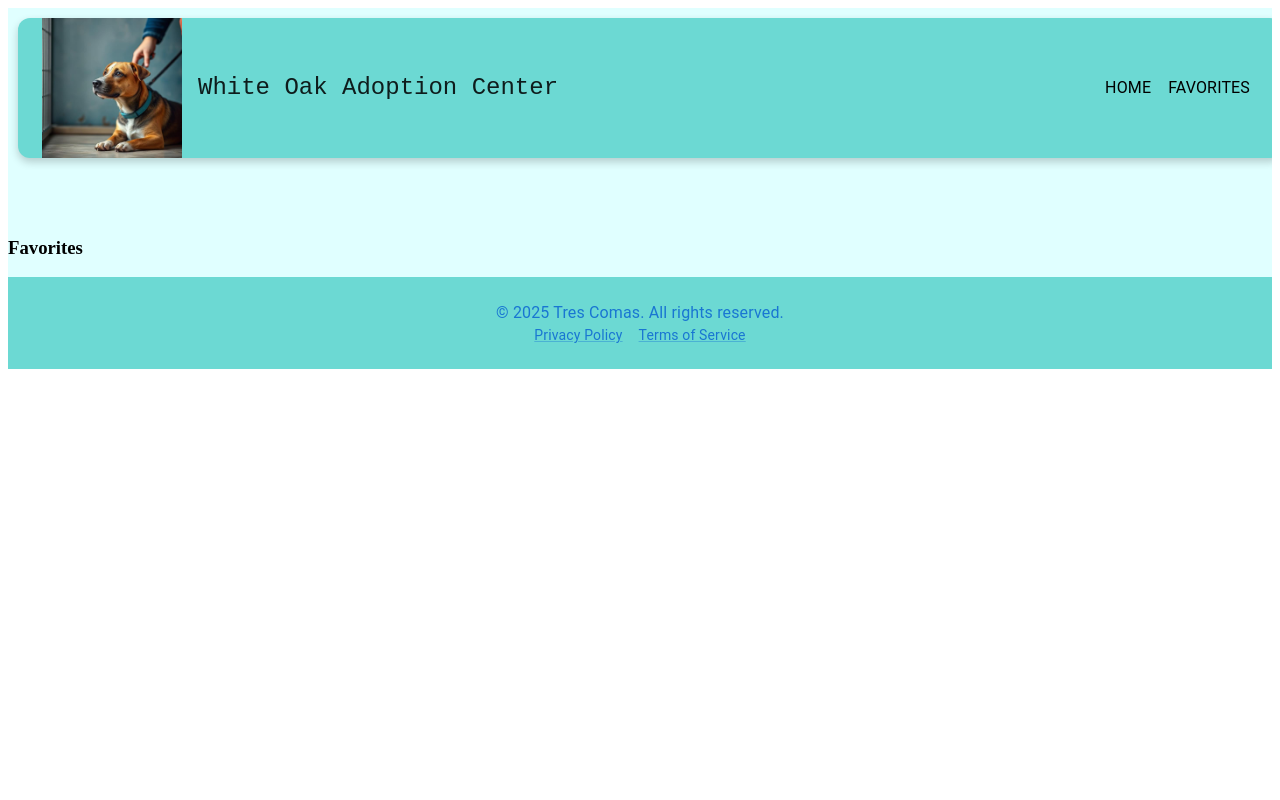
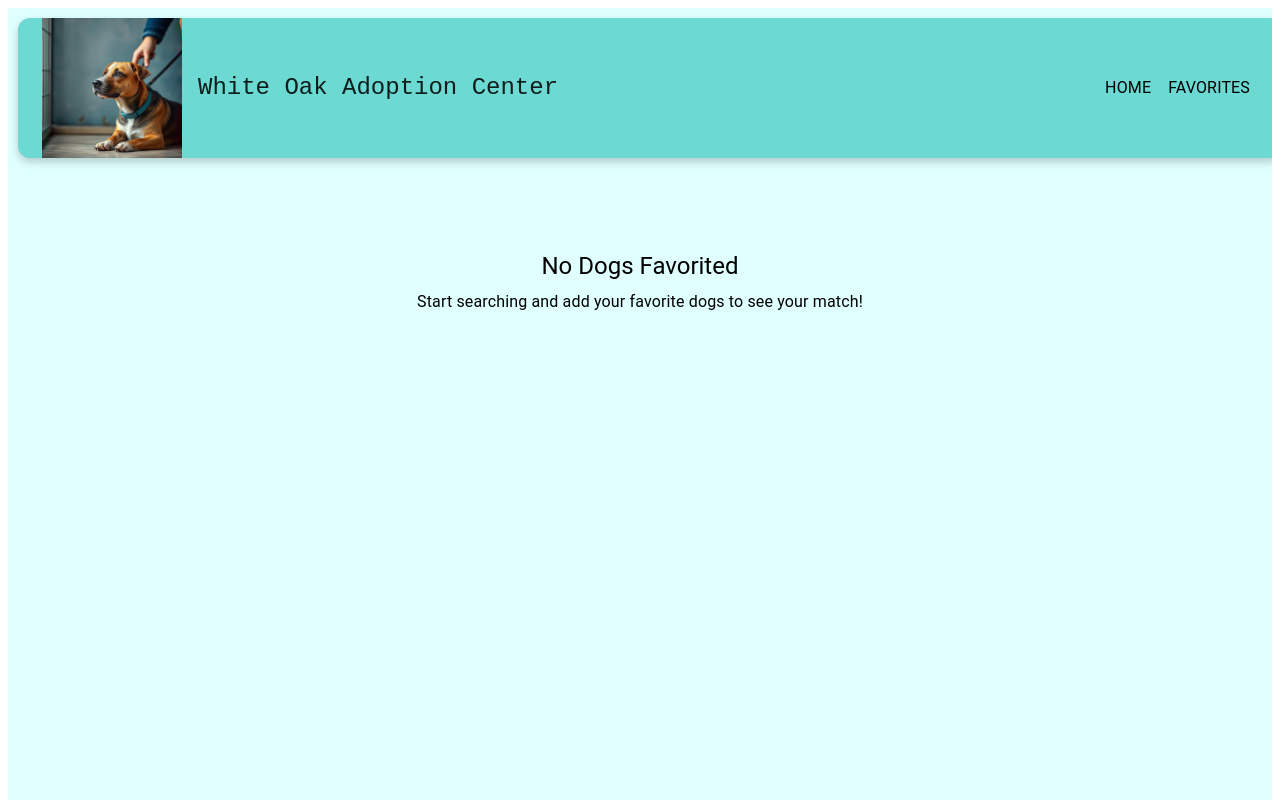
Before and after one commit to JacobMelnick/fetch-frontend, a Next.js app: page /Favorites/Favorites in a window 1280 px wide. Shown: the top 800 px of the page. Built offline with nearby package versions, Linux system fonts and the light colour scheme.

Commit message:
favorites

```diff
--- a/src/pages/Favorites/Favorites.tsx
+++ b/src/pages/Favorites/Favorites.tsx
@@ -3,13 +3,17 @@ import Layout from "../../components/Layout";
 import { DogService } from "@/api/services/DogService";
 import { Dog } from "@/api/models/Dog";
 import DogCard from "../../components/DogComponents/DogCard";
-import { Grid2 } from "@mui/material";
+import { Box, Container, Grid2, Typography } from "@mui/material";
 import { useAtom } from "jotai";
 import { favoritesAtom } from "@/utils/favoritesAtom";
+import { MatchResultResponse } from "@/api/response/SearchResultResponse";
 
 const Favorites = () => {
   const [favoriteIds] = useAtom(favoritesAtom);
   const [favoriteDogs, setFavoriteDogs] = useState<Dog[]>([]);
+  const [matchedDogs, setMatchedDogs] = useState<Dog[]>([]);
+  const [matchedDogIds, setMatchedDogsIds] = useState<string[]>([]);
+  console.log("matchedDogIds:", matchedDogIds);
   const getFavorites = async () => {
     if (favoriteIds.length) {
       const dogResp = await DogService.getsDogsByIds(favoriteIds);
@@ -21,13 +25,50 @@ const Favorites = () => {
     }
   };
 
+  const getDogMatches = async () => {
+    try {
+      await DogService.fetchDogMatches(favoriteIds).then(
+        (data) => {
+          setMatchedDogsIds(data);
+        }
+        //   {
+        //   favoriteDogs.forEach((favorite) => {
+        //     console.log("data:", data);
+        //     console.log("favorite:", favorite.id);
+        //     if (favorite.id === data.match) {
+        //       console.log("data:", data);
+        //     }
+
+        // }
+      );
+    } catch {}
+  };
+
   useEffect(() => {
     getFavorites();
   }, [favoriteIds]);
 
   return (
     <Layout>
-      <h3>Favorites</h3>
+      <Box sx={{ minHeight: "100vh" }}>
+        {favoriteDogs.length <= 0 ? (
+          <Container maxWidth="sm" sx={{ height: "100%" }}>
+            <Box textAlign="center" mt={4}>
+              <Typography variant="h5" gutterBottom>
+                No Dogs Favorited
+              </Typography>
+              <Typography variant="body1" paragraph>
+                Start searching and add your favorite dogs to see your match!
+              </Typography>
+            </Box>
+          </Container>
+        ) : (
+          <>
+            <Box textAlign="left">
+              <Typography variant="h5" gutterBottom>
+                Your Favorites
+              </Typography>
+            </Box>
             <Grid2 direction={"row"} size={4} container spacing={2}>
               {favoriteDogs.map((dog) => (
                 <DogCard
@@ -40,6 +81,30 @@ const Favorites = () => {
                 />
               ))}
             </Grid2>
+          </>
+        )}
+        {matchedDogs.length > 0 && (
+          <>
+            <Box textAlign="left" sx={{ py: 3 }}>
+              <Typography variant="h5" gutterBottom>
+                Our Matches
+              </Typography>
+            </Box>
+            <Grid2 direction={"row"} size={4} container spacing={2}>
+              {matchedDogs.map((dog) => (
+                <DogCard
+                  key={dog.id}
+                  breed={dog.breed}
+                  imageUrl={dog.img}
+                  age={dog.age}
+                  id={dog.id}
+                  name={dog.name}
+                />
+              ))}
+            </Grid2>
+          </>
+        )}
+      </Box>
     </Layout>
   );
 };
```
Lines whose indentation alone changed are shown as unchanged.
